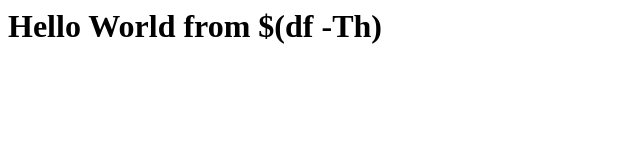
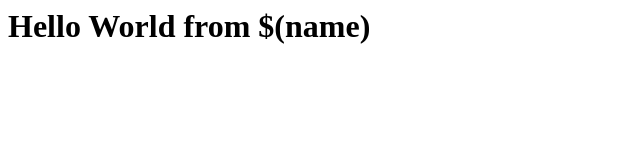
Before and after one commit to Sachinsoam/tfrepo, a plain HTML site: page index.html in a window 1280 px wide. Shown: the whole page, without its empty margins (0-640 px from the left). Drawn offline with Linux system fonts and the light colour scheme.

Commit message:
adding name

```diff
--- a/index.html
+++ b/index.html
@@ -1 +1 @@
-<h1>Hello World from $(df -Th) </h1>
+<h1>Hello World from $(name) </h1>
```
